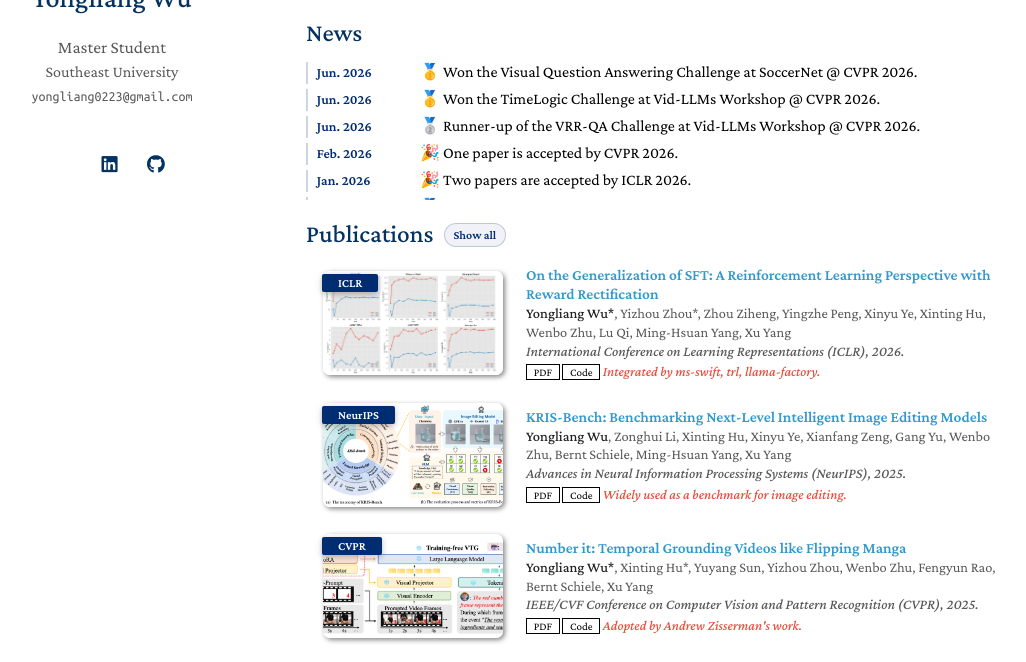
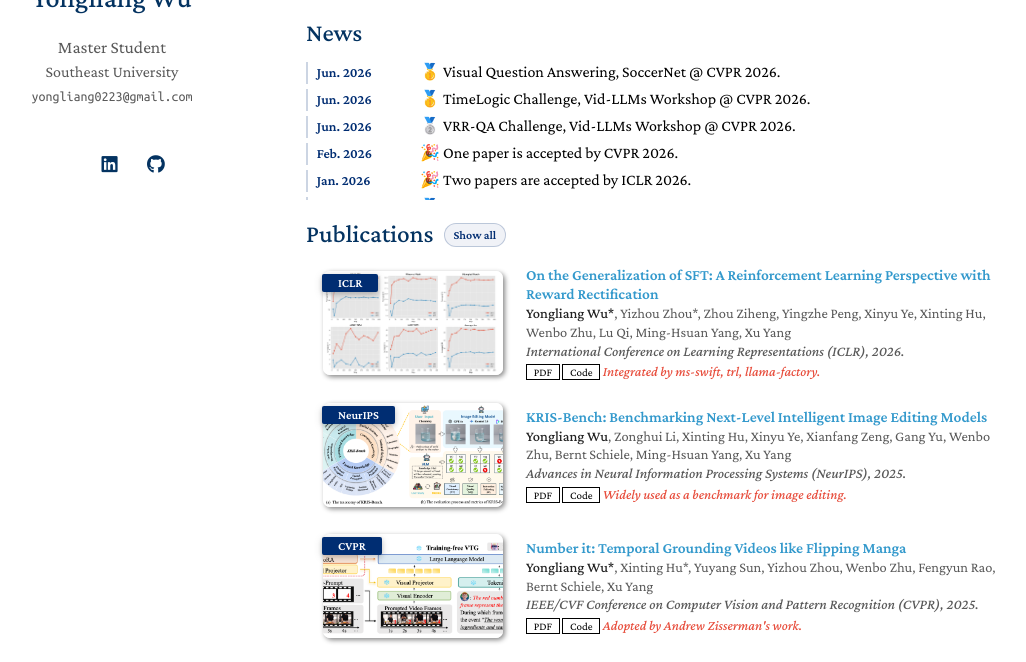
Before and after one commit to yongliang-wu/yongliang-wu.github.io, a Jekyll site: the page built from index.md, in a window 1280 px wide and 900 px high, cut to the strip 206-868 px from the top of the window. Shown: the whole strip, without its empty margins (134-1160 px from the left). Built offline with Jekyll 4.4.1, drawn with Linux system fonts in a browser that asks for light colours; nearby versions of some CDN libraries; a style sheet for code colours, icons or effects is not loaded; our own code applies the rules of GitHub Pages for plain Markdown files.

Commit message:
Tighten competition news lines

```diff
--- a/index.md
+++ b/index.md
@@ -13,15 +13,15 @@ I'm currently a final-year Master student at [Southeast University](https://www.
   <ul class="news-list">
     <li class="news-item">
       <span class="news-date">Jun. 2026</span>
-      <span class="news-text">🥇 Won the Visual Question Answering Challenge at SoccerNet @ CVPR 2026.</span>
+      <span class="news-text">🥇 Visual Question Answering, SoccerNet @ CVPR 2026.</span>
     </li>
     <li class="news-item">
       <span class="news-date">Jun. 2026</span>
-      <span class="news-text">🥇 Won the TimeLogic Challenge at Vid-LLMs Workshop @ CVPR 2026.</span>
+      <span class="news-text">🥇 TimeLogic Challenge, Vid-LLMs Workshop @ CVPR 2026.</span>
     </li>
     <li class="news-item">
       <span class="news-date">Jun. 2026</span>
-      <span class="news-text">🥈 Runner-up of the VRR-QA Challenge at Vid-LLMs Workshop @ CVPR 2026.</span>
+      <span class="news-text">🥈 VRR-QA Challenge, Vid-LLMs Workshop @ CVPR 2026.</span>
     </li>
     <li class="news-item">
       <span class="news-date">Feb. 2026</span>
@@ -33,7 +33,7 @@ I'm currently a final-year Master student at [Southeast University](https://www.
     </li>
     <li class="news-item">
       <span class="news-date">Oct. 2025</span>
-      <span class="news-text">🥈 Runner-up of the Hour-long videoQA track at Perception Test Challenge @ ICCV 2025.</span>
+      <span class="news-text">🥈 Hour-long videoQA, Perception Test Challenge @ ICCV 2025.</span>
     </li>
     <li class="news-item">
       <span class="news-date">Sept. 2025</span>
@@ -45,15 +45,15 @@ I'm currently a final-year Master student at [Southeast University](https://www.
     </li>
     <li class="news-item">
       <span class="news-date">Jun. 2025</span>
-      <span class="news-text">🥇 Won the Multilingual Video Reasoning Challenge at Vid-LLMs Workshop @ CVPR 2025.</span>
+      <span class="news-text">🥇 Multilingual Video Reasoning, Vid-LLMs Workshop @ CVPR 2025.</span>
     </li>
     <li class="news-item">
       <span class="news-date">Jun. 2025</span>
-      <span class="news-text">🥈 Runner-up of the Complex Video Reasoning Challenge at Vid-LLMs Workshop @ CVPR 2025.</span>
+      <span class="news-text">🥈 Complex Video Reasoning, Vid-LLMs Workshop @ CVPR 2025.</span>
     </li>
     <li class="news-item">
       <span class="news-date">Jun. 2025</span>
-      <span class="news-text">🥉 Third Place of the Multi-View Foul Recognition Challenge at SoccerNet @ CVPR 2025.</span>
+      <span class="news-text">🥉 Multi-View Foul Recognition, SoccerNet @ CVPR 2025.</span>
     </li>
     <li class="news-item">
       <span class="news-date">May 2025</span>
@@ -69,11 +69,11 @@ I'm currently a final-year Master student at [Southeast University](https://www.
     </li>
     <li class="news-item">
       <span class="news-date">Oct. 2024</span>
-      <span class="news-text">🥇 Won the Hour-long videoQA track at Perception Test Challenge @ ECCV 2024.</span>
+      <span class="news-text">🥇 Hour-long videoQA, Perception Test Challenge @ ECCV 2024.</span>
     </li>
     <li class="news-item">
       <span class="news-date">Jun. 2024</span>
-      <span class="news-text">🥇 Won the Long-Term videoQA Challenge at LOVEU Workshop @ CVPR 2024.</span>
+      <span class="news-text">🥇 Long-Term videoQA, LOVEU Workshop @ CVPR 2024.</span>
     </li>
     <li class="news-item">
       <span class="news-date">Sept. 2023</span>
```
